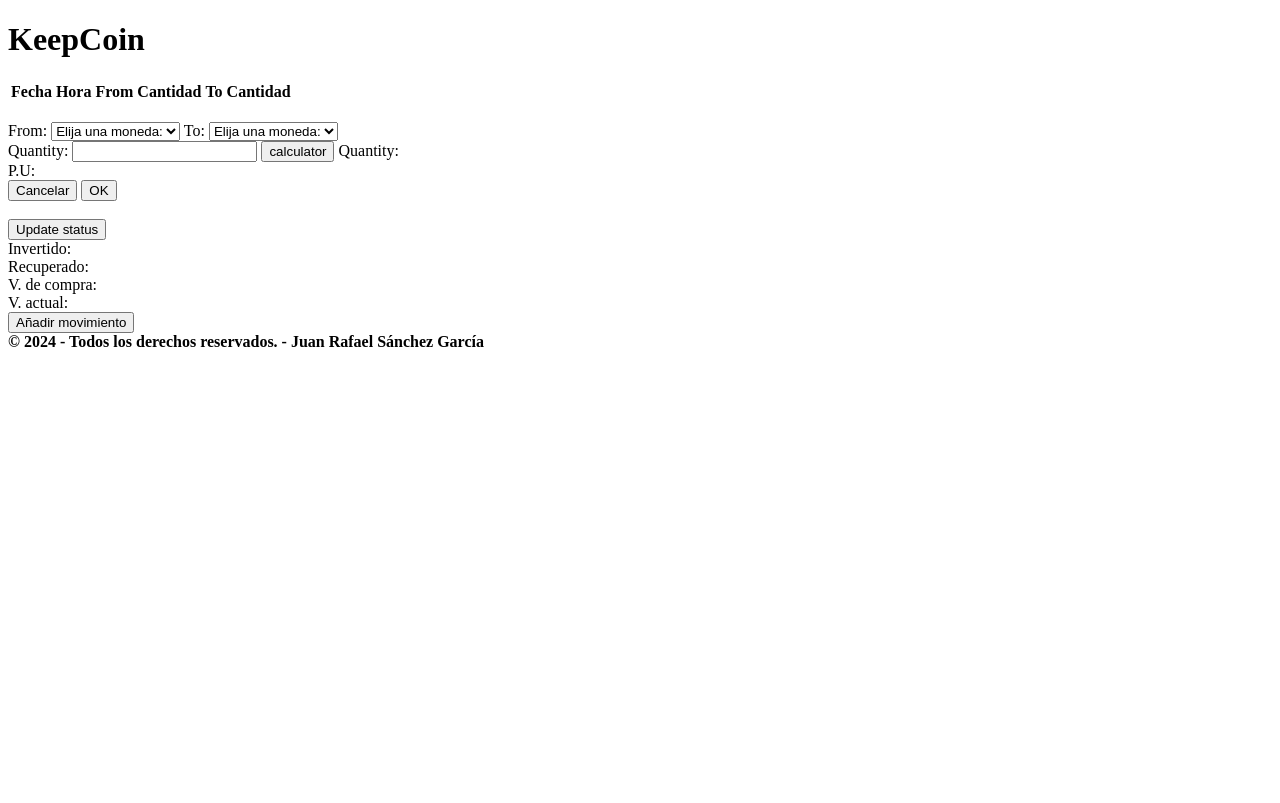
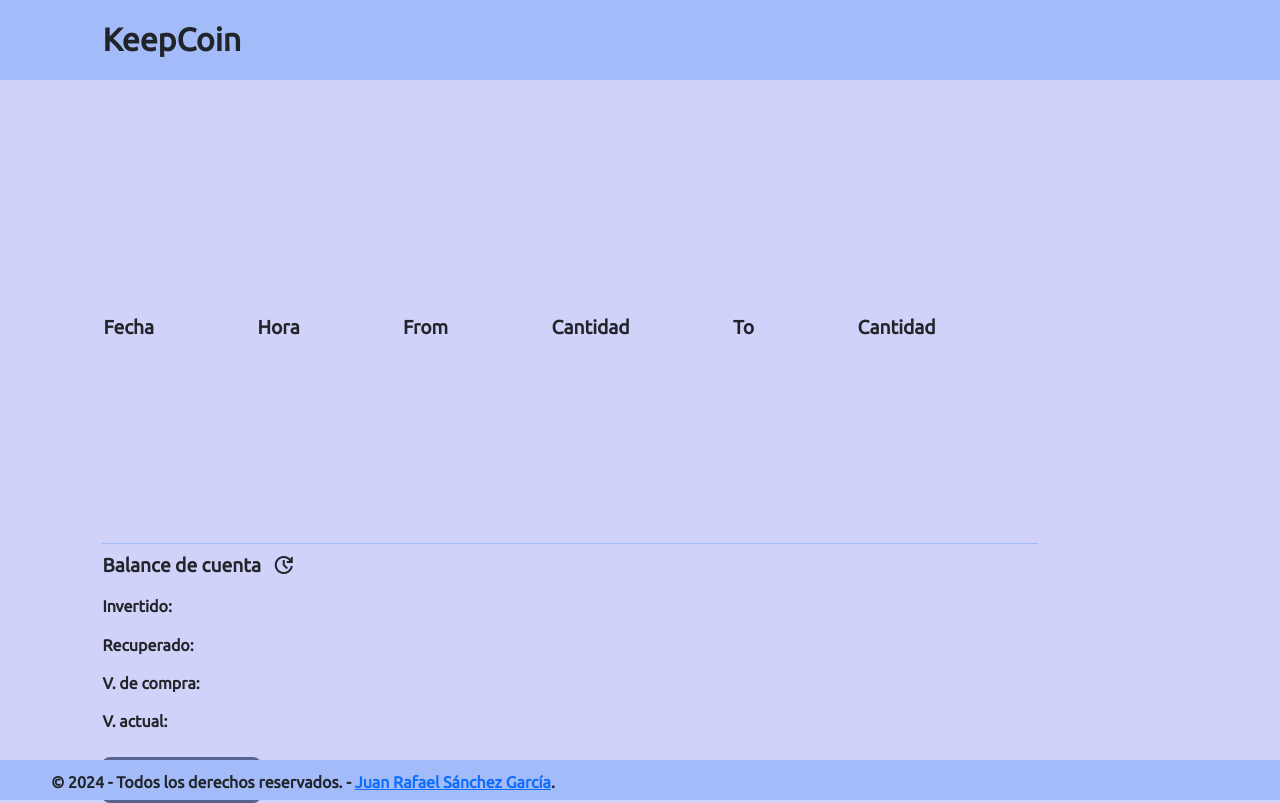
Before and after one commit to JuaRezZ17/Proyecto_final_JRSG, a Flask app: page / in a window 1280 px wide. Before the commit the page ends 347 px from the top, so only its background shows below. Run offline with Flask 3, Linux system fonts and the light colour scheme; data comes from the database, SQL or seed files in the repository; both versions use the stored data as it was after the commit; data that the repository does not hold is empty.

Commit message:
29-01-2024.

```diff
--- a/Flask_js/static/stylesheet/styles.css
+++ b/Flask_js/static/stylesheet/styles.css
@@ -0,0 +1,105 @@
+body {
+    font-family: 'Ubuntu', sans-serif;
+    background-color: #D1D2F9;
+}
+
+header {
+    position: relative;
+    top: 0vh;
+    height: 10vh;
+    background-color: #A3BCF9;
+}
+
+header strong {
+    position: absolute;
+    top: 1.9vh;
+    left: 8vw;
+    font-size: 4vh;
+}
+
+main {
+    position: relative;
+    margin: 0 auto;
+}
+
+footer {
+    position: fixed;
+    bottom: 0;
+    left: 0;
+    z-index: 10;
+    width: 100vw;
+    height: 5vh;
+    background-color: #A3BCF9;
+}
+
+footer strong {
+    position: relative;
+    top: 1.2vh;
+    left: 4vw;
+    font-size: 2vh;
+}
+
+.div_container {
+    position: relative;
+    margin-top: 4vh;
+    margin-left: 8vw;
+    margin-right: 4vw;
+    overflow: hidden;
+}
+
+.div_table {
+    float: left;
+    margin-right: 8vw;
+}
+
+.div_status {
+    float: left;
+    margin-top: 4px;
+}
+
+table {
+    position: relative;
+    height: 432px;
+    overflow-y: auto;
+}
+
+tr {
+    border-bottom: solid 1px #A3BCF9;
+}
+
+th {
+    padding-right: 8vw;
+    font-size: 1.2em;
+}
+
+td {
+    font-size: 1em;
+}
+
+.label_titulo {
+    font-size: 1.2em;
+    font-weight: bold;
+}
+
+.label_normal {
+    font-size: 1em;
+    margin-top: 1.8vh;
+}
+
+.btn-lg {
+    width: 158.67px;
+    border: none;
+    color: white;
+    background-color: #576490;
+}
+
+.btn-lg:hover {
+    color: white;
+    background-color: #A3BCF9;
+}
+
+.label_span_update {
+    position: relative;
+    top: 5px;
+    margin-left: 0.3em;
+}
--- /dev/null
+++ b/Flask_js/templates/base.html
@@ -0,0 +1,32 @@
+<!DOCTYPE html>
+<html lang="en">
+    <head>
+        <meta charset="UTF-8">
+        <meta name="viewport" content="width=device-width, initial-scale=1.0">
+        <title>KeepCoin</title>
+        <link href="https://fonts.googleapis.com/css2?family=Ubuntu&display=swap" rel="stylesheet">
+        <link href="https://cdn.jsdelivr.net/npm/bootstrap@5.3.2/dist/css/bootstrap.min.css" rel="stylesheet" integrity="sha384-T3c6CoIi6uLrA9TneNEoa7RxnatzjcDSCmG1MXxSR1GAsXEV/Dwwykc2MPK8M2HN" crossorigin="anonymous">
+        <link rel="stylesheet" href="../static/stylesheet/styles.css">
+        <link rel="stylesheet" href="https://fonts.googleapis.com/css2?family=Material+Symbols+Outlined:opsz,wght,FILL,GRAD@24,400,0,0"/>
+        <script src="../static/js/app.js"></script>
+    </head>
+    <body>
+        <header>
+            <strong>KeepCoin</strong>
+        </header>
+        <main>
+            {% block content %}
+
+            {% endblock %}
+        </main>
+        <footer>
+            <strong>&copy; 2024 - Todos los derechos reservados. - <a href="https://www.linkedin.com/in/juan-rafael-s%C3%A1nchez-garc%C3%ADa-082100241/">Juan Rafael Sánchez García</a>.</strong>
+        </footer>
+    </body>
+</html>
+
+<!-- gris: #C9CAD9
+violetita: #D1D2F9
+celeste: #A3BCF9
+azul: #7796CB
+azulon: #576490 -->
--- a/Flask_js/templates/index.html
+++ b/Flask_js/templates/index.html
@@ -1,18 +1,8 @@
-<!DOCTYPE html>
-<html lang="en">
-<head>
-    <meta charset="UTF-8">
-    <meta name="viewport" content="width=device-width, initial-scale=1.0">
-    <title>KeepCoin</title>
-    <link href="https://fonts.googleapis.com/css2?family=Material+Symbols+Outlined" rel="stylesheet"/>
-    <script src="../static/js/app.js"></script>
-</head>
-<body>
-    <header>
-        <h1>KeepCoin</h1>
-    </header>
-    <section>
-        <table name="table_records" id="table_records">
+{% extends "base.html" %}
+{% block content %}
+<div class="div_container">
+    <div class="div_table">
+        <table id="table_records">
             <tr>
                 <th>Fecha</th>
                 <th>Hora</th>
@@ -22,7 +12,28 @@
                 <th>Cantidad</th>
             </tr>
         </table>
+    </div>
+    <div class="div_status">
+        <label class="label_titulo">Balance de cuenta</label>
+        <label class="material-symbols-outlined label_span_update">update</label>
         <br>
+        <label class="label_normal"><strong>Invertido:</strong></label>
+        <label id="label_invested" class="label_normal"></label>
+        <br>
+        <label class="label_normal"><strong>Recuperado:</strong></label>
+        <label id="label_recovered" class="label_normal"></label>
+        <br>
+        <label class="label_normal"><strong>V. de compra:</strong></label>
+        <label id="label_purchase_value" class="label_normal"></label>
+        <br>
+        <label class="label_normal"><strong>V. actual:</strong></label>
+        <label id="label_current_value" class="label_normal"></label>
+        <br>
+        <br>
+        <button type="button" class="btn btn-lg">+</button>
+    </div>
+</div>
+    <!-- <br>
     <label>From:</label>
     <select id="select_moneda_from">
         <option value="" selected disabled hidden>Elija una moneda:</option>
@@ -79,10 +90,5 @@
     <label>V. actual:</label>
     <label id="label_current_value"></label>
     <br>
-        <button>Añadir movimiento</button>
-    </section>
-    <footer>
-        <strong class="footer">&copy; 2024 - Todos los derechos reservados. - Juan Rafael Sánchez García</strong>
-    </footer>
-</body>
-</html>
+    <button>Añadir movimiento</button> -->
+{% endblock %}
```
Also changed, not shown: Flask_js/static/js/app.js (+4 -4 lines), data/movimientos.sqlite. Lines whose indentation alone changed are shown as unchanged.
